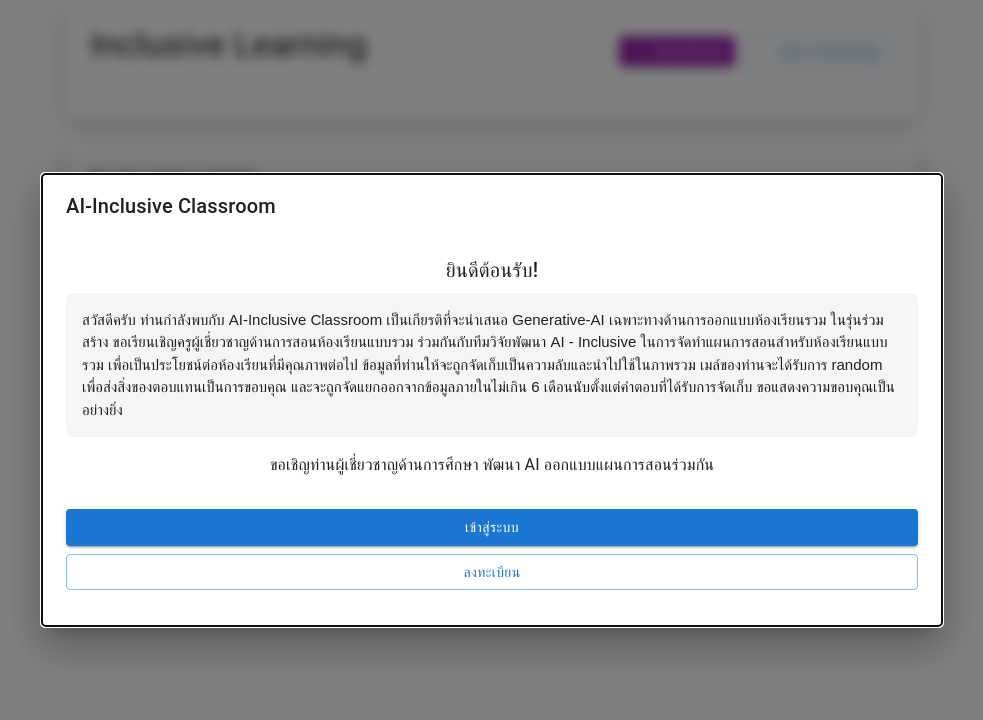
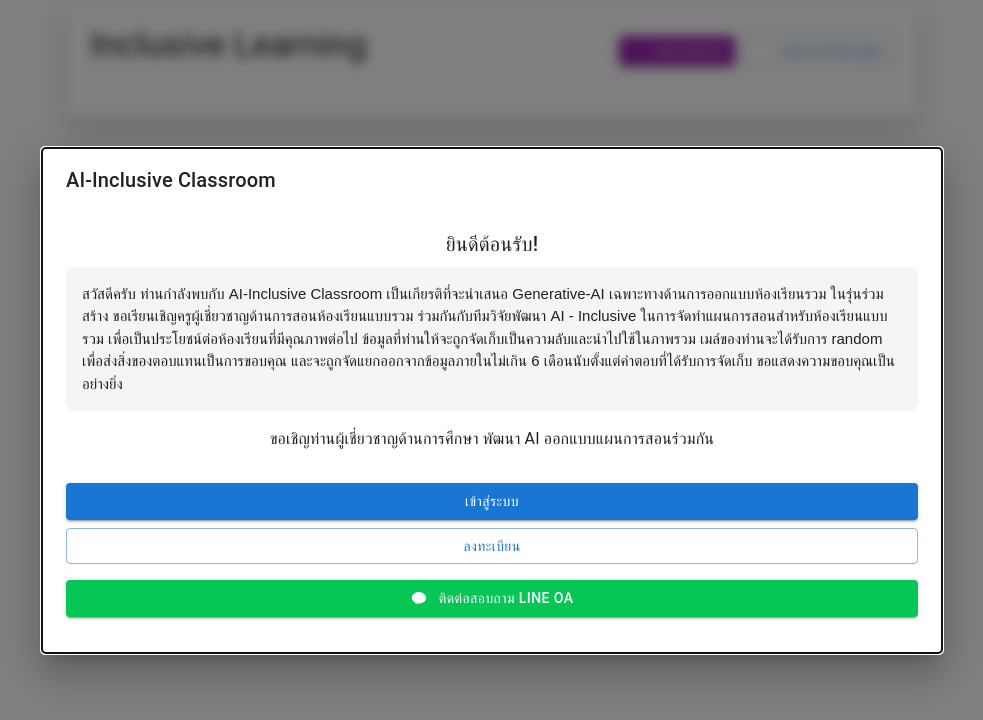
Before and after one commit to thitanat/inclusive-learning-ai, a Next.js app: page / in a window 1280 px wide. Shown: the top 720 px of the page, without its empty margins (148-1131 px from the left). Built offline with nearby package versions, Linux system fonts and the light colour scheme; some icons are missing.

Commit message:
Add line oa

```diff
--- a/src/components/ConfigModal.tsx
+++ b/src/components/ConfigModal.tsx
@@ -15,6 +15,8 @@
 import JsonDynamicRenderer from "./JsonDynamicRenderer";
 import ArrowBackIcon from "@mui/icons-material/ArrowBack";
 import ListIcon from "@mui/icons-material/List";
+import LineQROpenModal from "./LineQROpenModal";
+import LineIcon from "./LineIcon";
 
 interface ConfigModalProps {
   open: boolean;
@@ -152,6 +154,7 @@
   ];
   const feedbackField = `feedback${configStep + 1}`;
   const [feedback, setFeedback] = useState("");
+  const [lineModalOpen, setLineModalOpen] = useState(false);
 
   useEffect(() => {
     // Reset feedback when step changes or modal opens
@@ -216,7 +219,17 @@
           >
             แผนการสอนของคุณ
           </Button>
+          <Button
+            startIcon={<LineIcon />}
+            onClick={() => setLineModalOpen(true)}
+            color="success"
+            variant="contained"
+            sx={{ ml: 1, bgcolor: "#06C755", "&:hover": { bgcolor: "#05b94a" } }}
+          >
+            Line OA
+          </Button>
         </Box>
+        <LineQROpenModal open={lineModalOpen} onClose={() => setLineModalOpen(false)} />
         {/* Modal content */}
         <Box
           sx={{ p: 4, pt: 2, height: "calc(100% - 64px)", overflowY: "auto" }}
--- /dev/null
+++ b/src/components/LineIcon.tsx
@@ -0,0 +1,20 @@
+import React from "react";
+
+export default function LineIcon({ style = {}, ...props }) {
+  return (
+    <svg
+      width={24}
+      height={24}
+      viewBox="0 0 40 40"
+      fill="none"
+      {...props}
+      style={style}
+    >
+      <circle cx="20" cy="20" r="20" fill="#06C755" />
+      <path
+        d="M20 10C13.373 10 8 14.477 8 20c0 3.477 2.69 6.477 6.73 8.13-.09.32-.57 2.01-.62 2.19-.1.39.14.39.29.36.12-.03 1.93-1.31 2.72-1.87C18.13 29.01 19.05 29.1 20 29.1c6.627 0 12-4.477 12-9.1S26.627 10 20 10z"
+        fill="#fff"
+      />
+    </svg>
+  );
+}
--- /dev/null
+++ b/src/components/LineQROpenModal.tsx
@@ -0,0 +1,30 @@
+import React from "react";
+import { Dialog, DialogTitle, DialogContent, Box } from "@mui/material";
+
+export default function LineQROpenModal({ open, onClose }: { open: boolean; onClose: () => void }) {
+  return (
+    <Dialog open={open} onClose={onClose} maxWidth="xs">
+      <DialogTitle>เพิ่มเพื่อน Line OA</DialogTitle>
+      <DialogContent>
+        <Box display="flex" flexDirection="column" alignItems="center" p={2}>
+          <img
+            src="https://qr-official.line.me/gs/M_811zqfvu_GW.png?oat_content=qr"
+            alt="Line OA QR Code"
+            style={{ width: 220, height: 220, marginBottom: 12 }}
+          />
+          <Box fontSize={16} textAlign="center" mb={1}>
+            สแกน QR Code เพื่อเพิ่มเพื่อน Line OA
+          </Box>
+          <a
+            href="https://lin.ee/C5ND0Pd" // <-- Replace with your actual Line OA link
+            target="_blank"
+            rel="noopener noreferrer"
+            style={{ color: "#06C755", fontWeight: 500, textDecoration: "none", fontSize: 16 }}
+          >
+            หรือคลิกที่นี่เพื่อเพิ่มเพื่อน
+          </a>
+        </Box>
+      </DialogContent>
+    </Dialog>
+  );
+}
--- a/src/components/LoginModal.tsx
+++ b/src/components/LoginModal.tsx
@@ -21,6 +21,8 @@
 import ArrowForwardIcon from "@mui/icons-material/ArrowForward";
 import LogoutIcon from "@mui/icons-material/Logout"; // <-- Add this import
 import AddIcon from "@mui/icons-material/Add"; // <-- Add this import
+import LineQROpenModal from "./LineQROpenModal";
+import LineIcon from "./LineIcon";
 
 interface LoginModalProps {
   open: boolean;
@@ -38,6 +40,7 @@
   const [step, setStep] = useState<0 | 1 | 2>(0);
   const [sessions, setSessions] = useState<any[]>([]);
   const [userId, setUserId] = useState<string | null>(null);
+  const [lineModalOpen, setLineModalOpen] = useState(false);
 
   useEffect(() => {
     if (open && forceSessionStep) {
@@ -253,6 +256,21 @@
               >
                 ลงทะเบียน
               </Button>
+              <Button
+                variant="contained"
+                startIcon={<LineIcon />}
+                onClick={() => setLineModalOpen(true)}
+                sx={{
+                  mt: 2,
+                  bgcolor: "#06C755",
+                  color: "#fff",
+                  "&:hover": { bgcolor: "#05b94a" },
+                }}
+                fullWidth
+              >
+                ติดต่อสอบถาม Line OA
+              </Button>
+              <LineQROpenModal open={lineModalOpen} onClose={() => setLineModalOpen(false)} />
             </Box>
           </DialogContent>
         </>
@@ -389,7 +407,7 @@
               <Button
                 variant="outlined"
                 color="primary"
-                startIcon={<AddIcon />} // <-- Add icon here
+                startIcon={<AddIcon />}
                 onClick={handleNewSession}
                 disabled={loading}
               >
@@ -400,7 +418,7 @@
               <Button
                 variant="text"
                 color="error"
-                startIcon={<LogoutIcon />} // <-- Add icon here
+                startIcon={<LogoutIcon />}
                 onClick={() => {
                   localStorage.removeItem("token");
                   setStep(0);
@@ -412,6 +430,23 @@
                 ออกจากระบบ
               </Button>
             </Box>
+            {/* Always show Line OA button */}
+            <Box sx={{ mt: 3, textAlign: "center" }}>
+              <Button
+                variant="contained"
+                startIcon={<LineIcon />}
+                onClick={() => setLineModalOpen(true)}
+                sx={{
+                  bgcolor: "#06C755",
+                  color: "#fff",
+                  "&:hover": { bgcolor: "#05b94a" },
+                }}
+                fullWidth
+              >
+                ติดต่อสอบถาม Line OA
+              </Button>
+              <LineQROpenModal open={lineModalOpen} onClose={() => setLineModalOpen(false)} />
+            </Box>
           </DialogContent>
         </>
       )}
```
